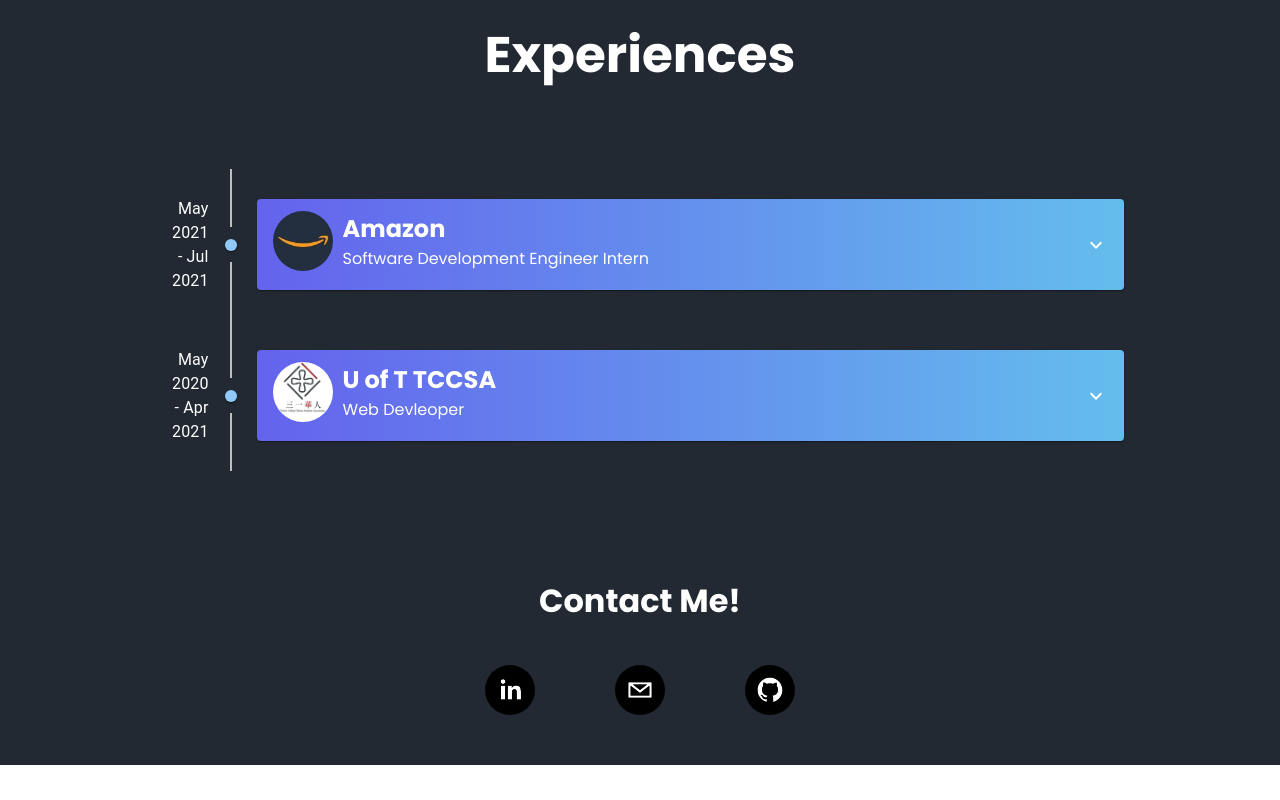
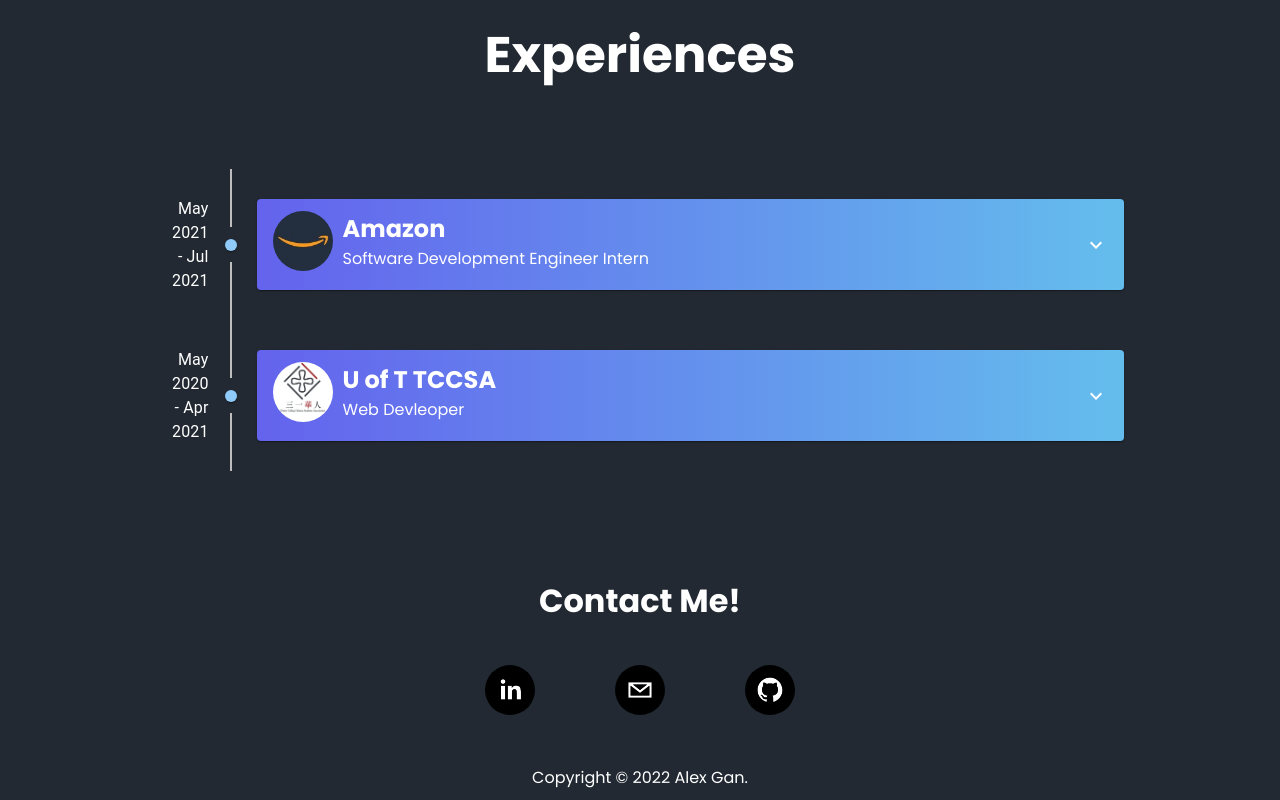
Before and after one commit to AlexsGan/AlexsGan.github.io, a React (Create React App) app: page / in a window 1280 px wide. Shown: the part 1582-2382 px from the top of the page. Before the commit the page ends 2347 px from the top, so only its background shows below. Built offline with nearby package versions, Linux system fonts and the light colour scheme.

Commit message:
added website title and copyright

```diff
--- a/public/index.html
+++ b/public/index.html
@@ -12,7 +12,7 @@
       font-family: 'Poppins', sans-serif;
     }
   </style>
-  <title>React App</title>
+  <title>Alex Gan</title>
 </head>
 
 <body>
--- a/src/components/contact/contact.css
+++ b/src/components/contact/contact.css
@@ -20,6 +20,12 @@
     /* border:1px solid #CCC; */
 }
 
+.c-footer{
+    text-align: center;
+    margin-bottom: 10px;
+    display:inline-block;
+}
+
 @media screen and (max-width: 480px){
     .c-img-wrapper{
         margin: 20px;
--- a/src/components/contact/contact.jsx
+++ b/src/components/contact/contact.jsx
@@ -32,6 +32,7 @@
                         />
                     </div>
                 </div>
+                <div className="c-footer"><p>Copyright © 2022 Alex Gan.</p></div>
             </div>
         )
     }
```
